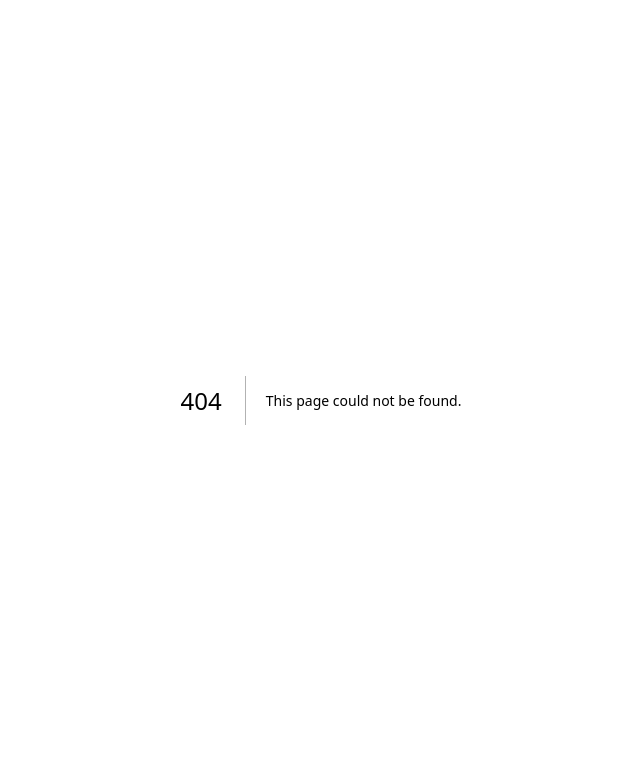
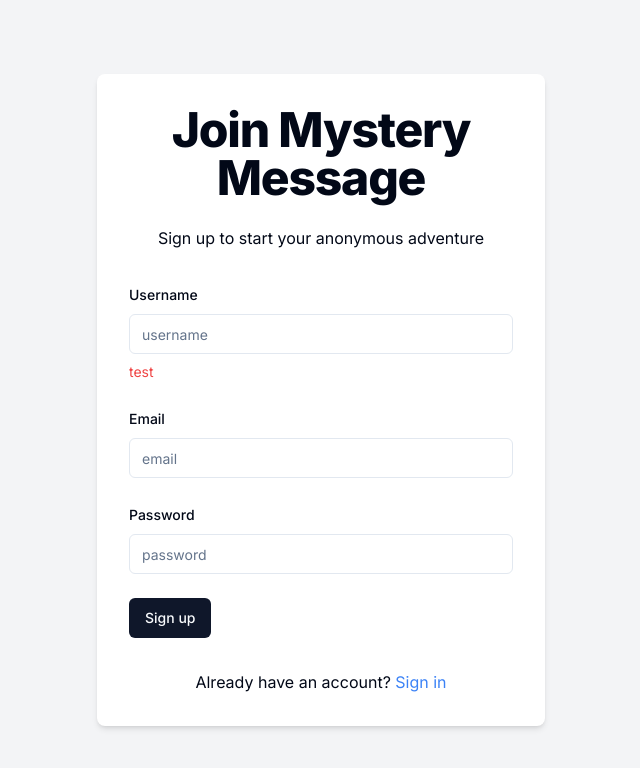
Before and after one commit to KrishDave1/TrueFeedback, a Next.js app: page /sign-up in a window 1280 px wide. Before the commit this address had no page. Shown: the top 768 px of the page, without its empty margins (319-959 px from the left). Built offline with nearby package versions, Linux system fonts and the light colour scheme.

Commit message:
sign up page done in frontend. some bugs with existing email are left to be fixed

```diff
--- a/src/app/(auth)/sign-in/page.tsx
+++ b/src/app/(auth)/sign-in/page.tsx
@@ -1,43 +1,9 @@
-/** @format */
-'use client'
-import { zodResolver } from "@hookform/resolvers/zod";
-import { useForm } from "react-hook-form";
-import * as z from "zod";
-import Link from "next/link";
-import { useEffect, useState } from "react";
-import { useDebounceValue } from "usehooks-ts";
-import { useToast } from "@/components/ui/use-toast";
-import { useRouter } from "next/navigation";
-import { signUpSchema } from "@/schemas/signUpSchema";
+import React from 'react'
 
-const Page = () => {
-  const [username, setUsername] = useState("");
-  const [usernameMessage, setUsernameMessage] = useState("");
-  const [isCheckingUsername, setIsCheckingUsername] = useState(false); //This is to prevent multiple requests to the server
-  const [isSubmitting, setisSubmitting] = useState(false);
-  const debouncedUsername = useDebounceValue(username, 300); //Debounce(delay the change in useState by 300 milliseconds) the username input to prevent multiple requests to the server
-  //This means username will still be updated in real-time but the value of debouncedUsername will only be updated after 300 milliseconds
-  const { toast } = useToast();
-  const router = useRouter();
+const sign = () => {
+  return (
+    <div>sign</div>
+  )
+}
 
-  //Zod schema for form validation
-  const form = useForm<z.infer<typeof signUpSchema>>({
-    resolver: zodResolver(signUpSchema),
-    defaultValues: {
-      username: "",
-      email: "",
-      password: "",
-    },
-  });
-
-  useEffect(() => {
-    const checkUsername = async () => {
-      if (debouncedUsername) {
-        setIsCheckingUsername(true);
-      }
-    };
-  }, [debouncedUsername]);
-  return <div>page</div>;
-};
-
-export default Page;
+export default sign
--- /dev/null
+++ b/src/app/(auth)/sign-up/page.tsx
@@ -0,0 +1,202 @@
+/** @format */
+"use client";
+import { zodResolver } from "@hookform/resolvers/zod";
+import { useForm } from "react-hook-form";
+import * as z from "zod";
+import Link from "next/link";
+import { useEffect, useState } from "react";
+import { useDebounceValue, useDebounceCallback } from "usehooks-ts";
+import { useToast } from "@/components/ui/use-toast";
+import { useRouter } from "next/navigation";
+import { signUpSchema } from "@/schemas/signUpSchema";
+import axios, { AxiosError } from "axios";
+import { ApiResponse } from "@/types/ApiResponse";
+import { set } from "mongoose";
+
+import { Button } from "@/components/ui/button";
+import {
+  Form,
+  FormControl,
+  FormDescription,
+  FormField,
+  FormItem,
+  FormLabel,
+  FormMessage,
+} from "@/components/ui/form";
+import { Input } from "@/components/ui/input";
+import { Loader2 } from "lucide-react";
+
+const Page = () => {
+  const [username, setUsername] = useState("");
+  const [usernameMessage, setUsernameMessage] = useState("");
+  const [isCheckingUsername, setIsCheckingUsername] = useState(false); //This is to prevent multiple requests to the server
+  const [isSubmitting, setisSubmitting] = useState(false);
+  const debounced = useDebounceCallback(setUsername, 300); //Debounce(delay the change in useState by 300 milliseconds) the username input to prevent multiple requests to the server
+  //This means username will still be updated in real-time but the value of debouncedUsername will only be updated after 300 milliseconds
+  const { toast } = useToast();
+  const router = useRouter();
+  //Zod schema for form validation
+  const form = useForm<z.infer<typeof signUpSchema>>({
+    resolver: zodResolver(signUpSchema),
+    defaultValues: {
+      username: "",
+      email: "",
+      password: "",
+    },
+  });
+
+  useEffect(() => {
+    const checkUsernameUnique = async () => {
+      if (username) {
+        setIsCheckingUsername(true);
+        setUsernameMessage("");
+        try {
+          const response = await axios.get(
+            `/api/check-username-unique?username=${username}`
+          ); // When providing url to axios, it will automatically use the base url provided in the axios instance in next.js
+          setUsernameMessage(response.data.message);
+        } catch (error) {
+          const err = error as AxiosError<ApiResponse>;
+          setUsernameMessage(
+            err.response?.data.message || "Error checking username"
+          );
+        } finally {
+          setIsCheckingUsername(false);
+        }
+      }
+    };
+    checkUsernameUnique();
+  }, [username]);
+
+  const onSubmit = async (data: z.infer<typeof signUpSchema>) => {
+    setisSubmitting(true);
+    try {
+      const response = await axios.post<ApiResponse>("/api/sign-up", data);
+      try {
+        if (response.data.success) {
+          toast({
+            title: "Success",
+            description: response.data.message,
+          });
+          router.replace(`/verify/${username}`);
+        } else {
+          toast({
+            title: "Error",
+            description: "Error occurred in signing in.Please try again",
+          });
+        }
+      } catch (error) {
+        console.error("Error occurred while signing up", error);
+        toast({
+          title: "Error",
+          description:
+            "Error occurred while fetching response from server.Please try again",
+        });
+      } finally {
+        setisSubmitting(false);
+      }
+    } catch (error) {
+      console.error("Error occurred while signing up", error);
+      const err = error as AxiosError<ApiResponse>;
+      let errorMessage = err?.response?.data.message || "Error signing up";
+      toast({
+        title: "Signup failed",
+        description: errorMessage,
+        variant: "destructive",
+      });
+      setisSubmitting(false);
+    }
+  };
+  return (
+    <div className='flex justify-center items-center min-h-screen bg-gray-100'>
+      <div className='w-full max-w-md p-8 space-y-8 bg-white rounded-lg shadow-md'>
+        <div className='text-center'>
+          <h1 className='text-4xl font-extrabold tracking-tight lg:text-5xl mb-6'>
+            Join Mystery Message
+          </h1>
+          <p className='mb-4'>Sign up to start your anonymous adventure</p>
+        </div>
+        <Form {...form}>
+          <form onSubmit={form.handleSubmit(onSubmit)} className='space-y-6'>
+            <FormField
+              name='username'
+              control={form.control}
+              render={({ field }) => (
+                <FormItem>
+                  <FormLabel>Username</FormLabel>
+                  <FormControl>
+                    <Input
+                      placeholder='username'
+                      {...field}
+                      onChange={(e) => {
+                        field.onChange(e);
+                        debounced(e.target.value); //Username we are updating separately to check if it is unique
+                      }}
+                    />
+                  </FormControl>
+                  {isCheckingUsername && <Loader2 className='animate-spin' />}
+                  <p
+                    className={`text-sm ${
+                      usernameMessage === "Username is unique"
+                        ? "text-green-500"
+                        : "text-red-500"
+                    }`}
+                  >
+                    test {usernameMessage}
+                  </p>
+                  <FormMessage />
+                </FormItem>
+              )}
+            />
+            <FormField
+              name='email'
+              control={form.control}
+              render={({ field }) => (
+                <FormItem>
+                  <FormLabel>Email</FormLabel>
+                  <FormControl>
+                    <Input placeholder='email' {...field} />
+                  </FormControl>
+                  <FormMessage />
+                </FormItem>
+              )}
+            />
+            <FormField
+              name='password'
+              control={form.control}
+              render={({ field }) => (
+                <FormItem>
+                  <FormLabel>Password</FormLabel>
+                  <FormControl>
+                    <Input type='password' placeholder='password' {...field} />
+                  </FormControl>
+                  <FormMessage />
+                </FormItem>
+              )}
+            />
+            <Button type='submit' disabled={isSubmitting}>
+              {isSubmitting ? (
+                <>
+                  <Loader2 className='mr-2 h-4 w-4 animate-spin' />
+                  Please wait
+                </>
+              ) : (
+                "Sign up"
+              )}
+            </Button>
+          </form>
+        </Form>
+        <div className='text-center mt-4'>
+          <p>
+            Already have an account?{" "}
+            <Link href='/sign-in' className='text-blue-500 hover:text-blue-800'>
+              Sign in
+            </Link>
+          </p>
+        </div>
+      </div>
+    </div>
+  );
+};
+
+export default Page;
--- /dev/null
+++ b/src/components/ui/input.tsx
@@ -0,0 +1,25 @@
+import * as React from "react"
+
+import { cn } from "@/lib/utils"
+
+export interface InputProps
+  extends React.InputHTMLAttributes<HTMLInputElement> {}
+
+const Input = React.forwardRef<HTMLInputElement, InputProps>(
+  ({ className, type, ...props }, ref) => {
+    return (
+      <input
+        type={type}
+        className={cn(
+          "flex h-10 w-full rounded-md border border-input bg-background px-3 py-2 text-sm ring-offset-background file:border-0 file:bg-transparent file:text-sm file:font-medium placeholder:text-muted-foreground focus-visible:outline-none focus-visible:ring-2 focus-visible:ring-ring focus-visible:ring-offset-2 disabled:cursor-not-allowed disabled:opacity-50",
+          className
+        )}
+        ref={ref}
+        {...props}
+      />
+    )
+  }
+)
+Input.displayName = "Input"
+
+export { Input }
```
Also changed, not shown: src/app/api/sign-up/route.ts (+15 -1 lines).
